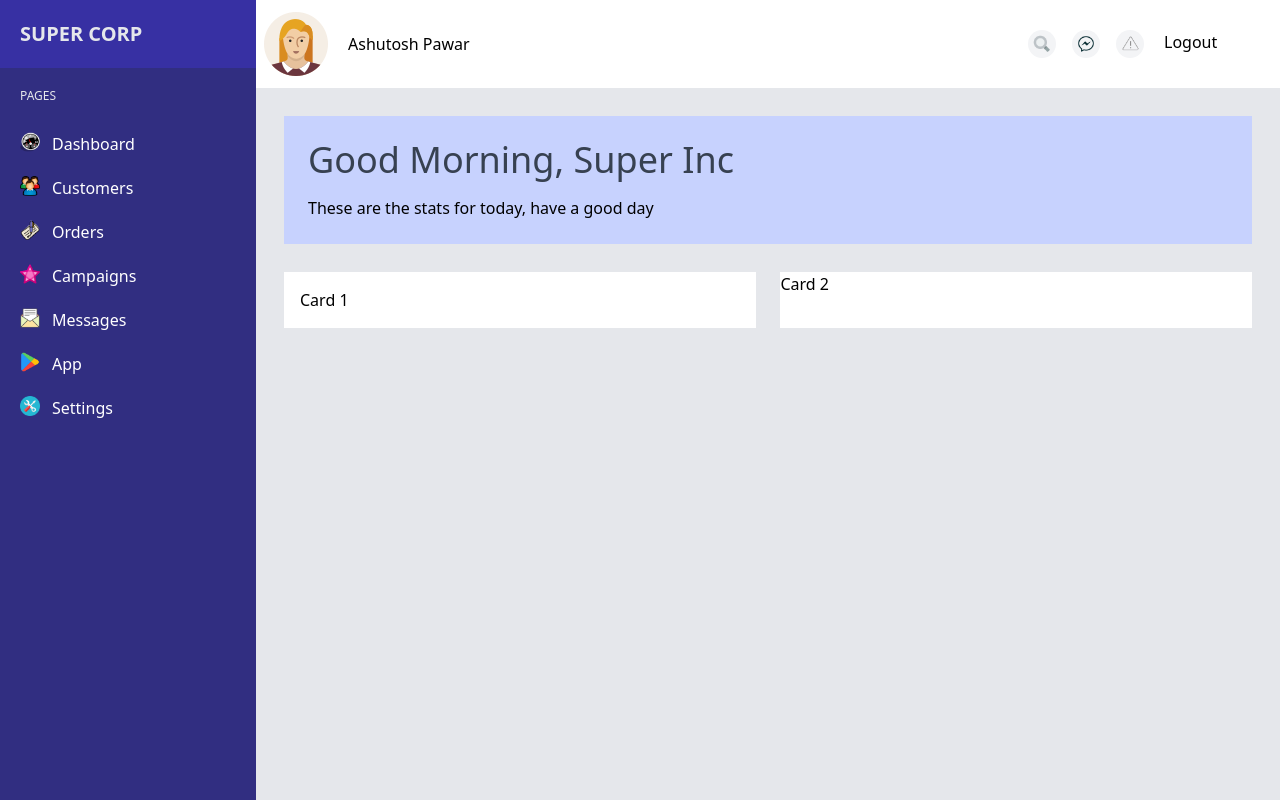
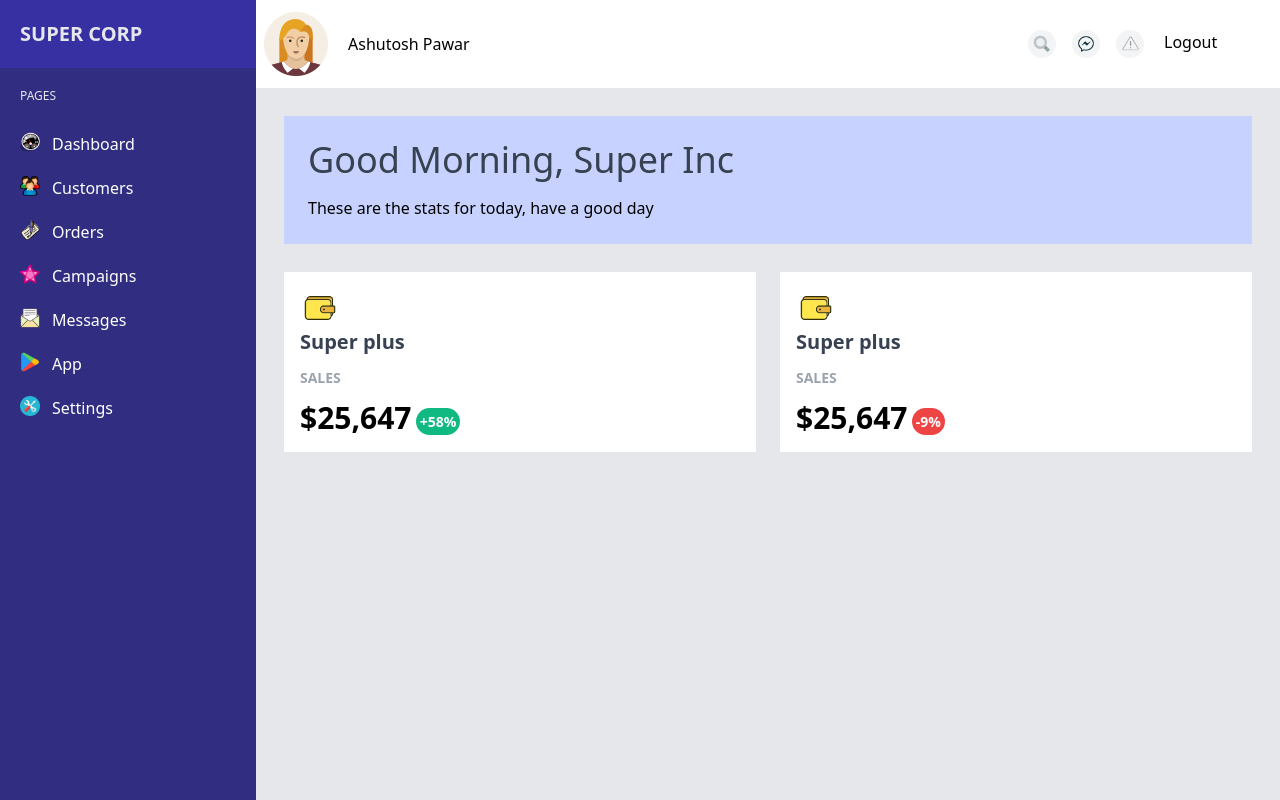
Before and after one commit to SalimKobi/DASHBOARD, a website: page public/index.html in a window 1280 px wide. Drawn offline with nearby package versions, Linux system fonts and the light colour scheme; files that its build step writes are made by us from their sources.

Commit message:
added content to the two cards

```diff
--- a/public/index.html
+++ b/public/index.html
@@ -89,8 +89,32 @@
         </div>
         <!-- site banner -->
         <div class="card-container flex m-7 space-x-6">
-          <div class="card w-1/2 bg-white p-4">Card 1</div>
-          <div class="card w-1/2 bg-white p">Card 2</div>
+          <div class="card w-1/2 bg-white p-4">
+            <div>
+              <img class="w-10 h-10" src="img/wallet.png" alt="" />
+              <div class="font-bold text-xl text-gray-700">Super plus</div>
+              <div class="uppercase mt-3 mb-3 font-bold text-sm text-gray-400">
+                Sales
+              </div>
+              <span class="font-bold text-3xl">$25,647</span>
+              <span
+                class="bg-green-500 text-white p-1 rounded-full text-sm font-bold align-text-top"
+                >+58%</span
+              >
+            </div>
+          </div>
+          <div class="card w-1/2 bg-white p-4">
+            <img class="w-10 h-10" src="img/wallet.png" alt="" />
+            <div class="font-bold text-xl text-gray-700">Super plus</div>
+            <div class="uppercase mt-3 mb-3 font-bold text-sm text-gray-400">
+              Sales
+            </div>
+            <span class="font-bold text-3xl">$25,647</span>
+            <span
+              class="bg-red-500 text-white p-1 rounded-full text-sm font-bold align-text-top"
+              >-9%</span
+            >
+          </div>
         </div>
       </div>
       <!-- Main area -->
```
